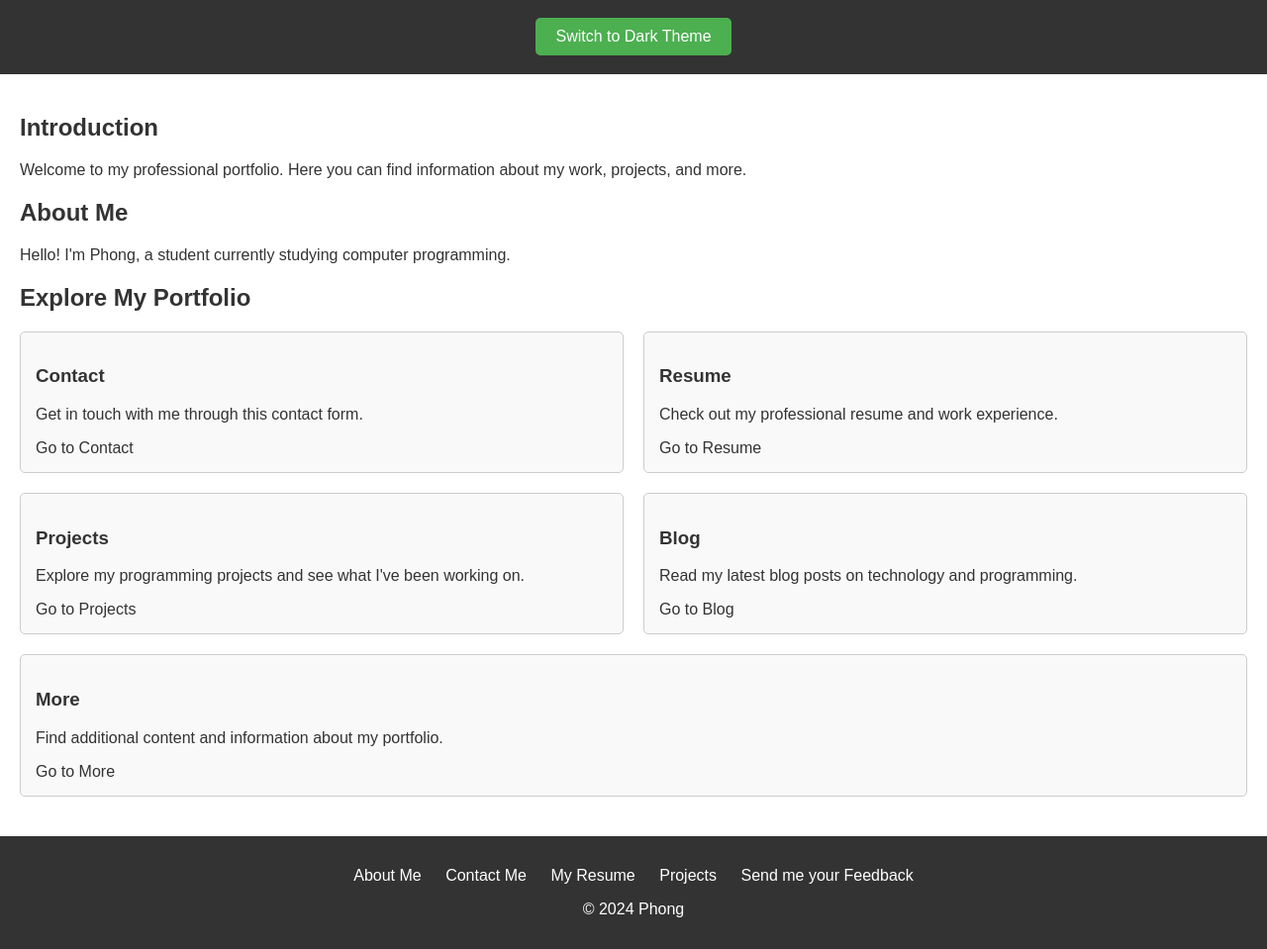
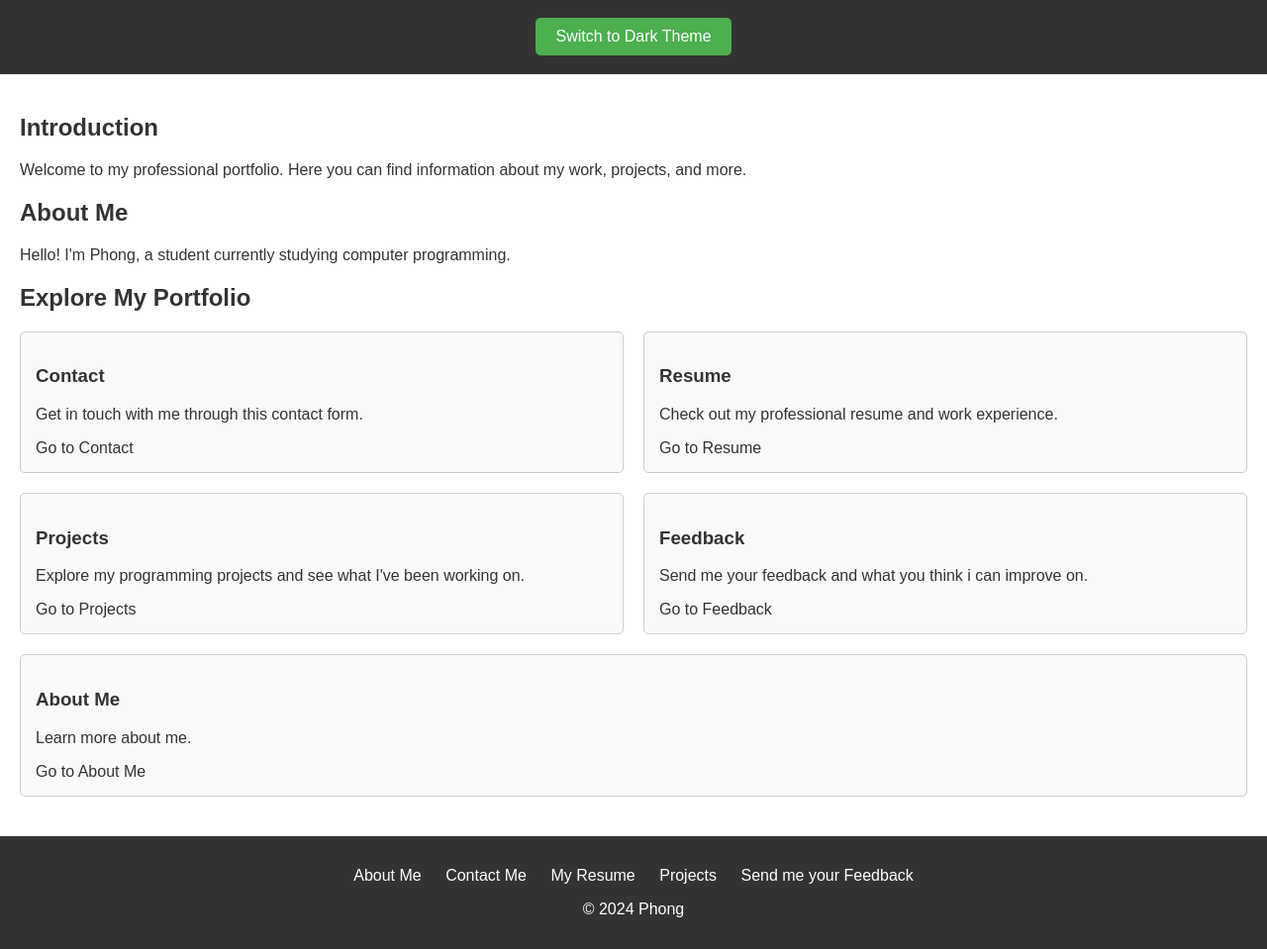
Before and after one commit to ForeignKenzoku/Web-Design-Project, a plain HTML site: page index.html in a window 1280 px wide. Shown: the part 115-1074 px from the top of the page at 99% size. Drawn offline with Linux system fonts and the light colour scheme.

Commit message:
Update index.html

```diff
--- a/index.html
+++ b/index.html
@@ -49,14 +49,14 @@
                     <a href="projects.html">Go to Projects</a>
                 </div>
                 <div class="nav-item">
-                    <h3>Blog</h3>
-                    <p>Read my latest blog posts on technology and programming.</p>
-                    <a href="blog.html">Go to Blog</a>
+                    <h3>Feedback</h3>
+                    <p>Send me your feedback and what you think i can improve on.</p>
+                    <a href="feedback.html">Go to Feedback</a>
                 </div>
                 <div class="nav-item">
-                    <h3>More</h3>
-                    <p>Find additional content and information about my portfolio.</p>
-                    <a href="additional.html">Go to More</a>
+                    <h3>About Me</h3>
+                    <p>Learn more about me.</p>
+                    <a href="aboutme.html">Go to About Me</a>
                 </div>
             </div>
         </section>
```
